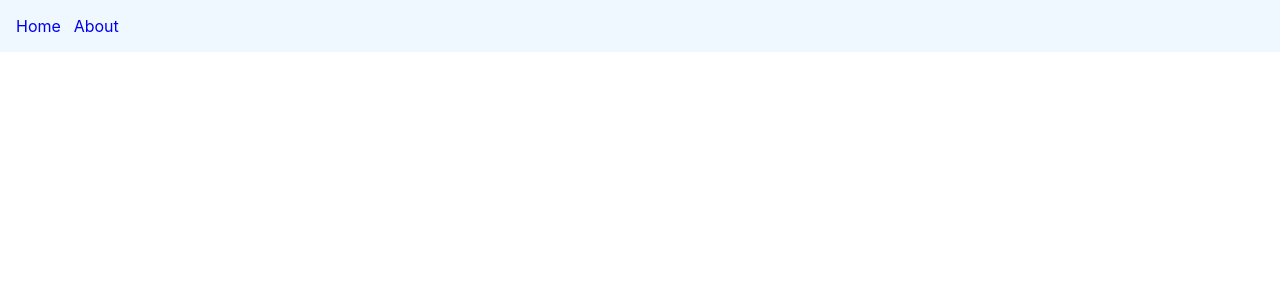
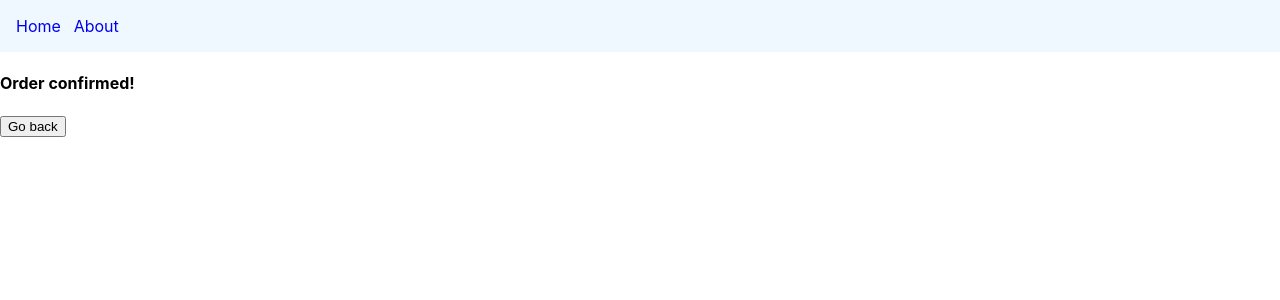
Before and after one commit to Soham2407/react-router-dom, a React (Create React App) app: page /order-summary in a window 1280 px wide. Before the commit this address had no page. Shown: the top 300 px of the page. Built offline with nearby package versions, Linux system fonts and the light colour scheme.

Commit message:
useNavigate hook

```diff
--- a/src/App.js
+++ b/src/App.js
@@ -2,6 +2,7 @@ import { Route, Routes } from "react-router-dom";
 import About from "./components/About";
 import Home from "./components/Home";
 import Navbar from "./components/Navbar";
+import OrderSummery from "./components/OrderSummery";
 import "./App.css";
 
 function App() {
@@ -11,6 +12,7 @@ function App() {
       <Routes>
         <Route path="/" element={<Home />} />
         <Route path="about" element={<About />} />
+        <Route path="order-summary" element={<OrderSummery />} />
       </Routes>
     </>
   );
--- a/src/components/Home.js
+++ b/src/components/Home.js
@@ -1,7 +1,14 @@
 import React from "react";
+import { useNavigate } from "react-router-dom";
 
 const Home = () => {
-  return <h4>Home</h4>;
+  const navigate = useNavigate();
+  return (
+    <>
+      <h4>Home</h4>
+      <button onClick={() => navigate("order-summary")}>Order</button>
+    </>
+  );
 };
 
 export default Home;
--- /dev/null
+++ b/src/components/OrderSummery.js
@@ -0,0 +1,14 @@
+import React from "react";
+import { useNavigate } from "react-router-dom";
+
+const OrderSummery = () => {
+  const navigate = useNavigate();
+  return (
+    <>
+      <h4>Order confirmed!</h4>
+      <button onClick={() => navigate(-1)}>Go back</button>
+    </>
+  );
+};
+
+export default OrderSummery;
```
